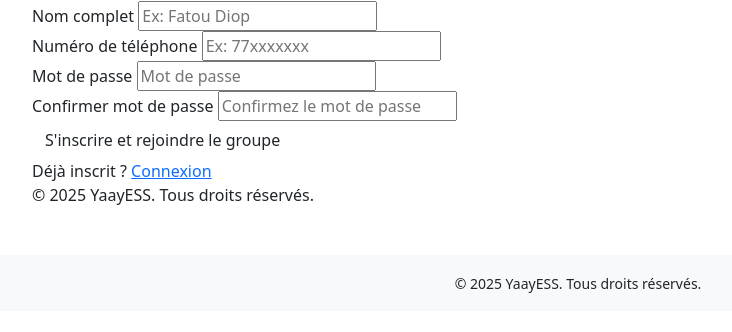
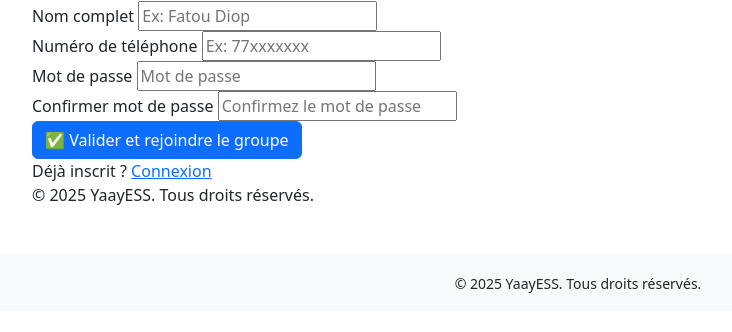
Before and after one commit to Indour61/yaayess-tontine, a Django app: template templates/accounts/inscription_par_invit.html in a window 1280 px wide. Shown: the part 225-557 px from the top of the page, without its empty margins (62-794 px from the left). Run offline with Django 5.2, Linux system fonts and the light colour scheme; the template is opened without the code that fills it, so the values that code supplies are empty; some libraries are stand-ins or nearby versions.

Commit message:
ajout bouton valide inscription via lien

```diff
--- a/templates/accounts/inscription_par_invit.html
+++ b/templates/accounts/inscription_par_invit.html
@@ -44,7 +44,8 @@
             <input type="password" name="confirm_password" id="confirm_password" placeholder="Confirmez le mot de passe">
         </div>
 
-        <button type="submit" class="btn">S'inscrire et rejoindre le groupe</button>
+        <!-- Bouton principal -->
+        <button type="submit" class="btn btn-primary">✅ Valider et rejoindre le groupe</button>
     </form>
 
     <div class="footer">
```
Also changed, not shown: accounts/migrations/0001_initial.py, accounts/migrations/0002_invitation.py (deleted), cotisationtontine/migrations/0001_initial.py, cotisationtontine/migrations/0002_delete_invitation.py (deleted), cotisationtontine/migrations/0003_invitation.py (deleted).
